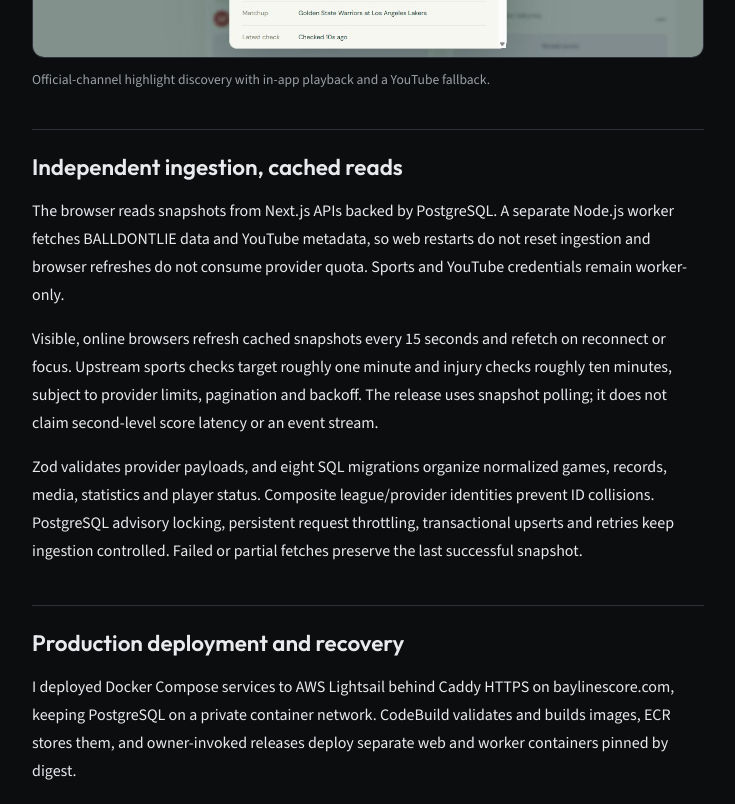
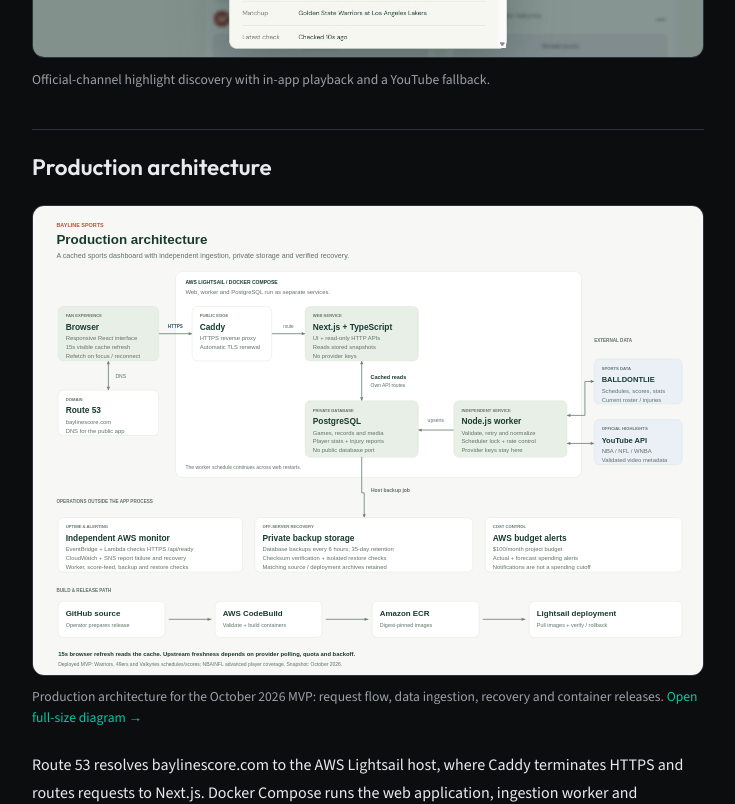
Before and after one commit to AbhinavPrasanna/abhinav-prasanna-portfolio, a React (Vite) app: page /projects/bayline-sports in a window 1280 px wide. Shown: the part 2740-3544 px from the top of the page, without its empty margins (160-895 px from the left). Built offline with nearby package versions, Linux system fonts and the light colour scheme.

Commit message:
Add Bayline Sports architecture diagram and description

```diff
--- a/src/data/projects.ts
+++ b/src/data/projects.ts
@@ -8,9 +8,11 @@
   tech?: string[];
   previewImage?: { src: string; alt: string; caption: string };
   sections?: {
+    id?: string;
     title: string;
     paragraphs: string[];
     image?: { src: string; alt: string; caption: string; portrait?: boolean };
+    diagram?: { src: string; alt: string; caption: string };
   }[];
   caseStudyUrl?: string;
   isSideProject?: boolean;
@@ -75,11 +77,19 @@
         },
       },
       {
-        title: 'Independent ingestion, cached reads',
+        id: 'production-architecture',
+        title: 'Production architecture',
+        diagram: {
+          src: '/case-studies/bayline-sports/images/bayline-architecture.svg',
+          alt: 'Bayline Sports architecture: Route 53 DNS connects fans to Caddy HTTPS and Next.js on AWS Lightsail. An independent Node.js worker fetches sports and YouTube data into private PostgreSQL. Separate monitoring, backups and a CodeBuild-to-ECR release path support operations.',
+          caption: 'Production architecture for the October 2026 MVP: request flow, data ingestion, recovery and container releases.',
+        },
         paragraphs: [
-          'The browser reads snapshots from Next.js APIs backed by PostgreSQL. A separate Node.js worker fetches BALLDONTLIE data and YouTube metadata, so web restarts do not reset ingestion and browser refreshes do not consume provider quota. Sports and YouTube credentials remain worker-only.',
+          'Route 53 resolves baylinescore.com to the AWS Lightsail host, where Caddy terminates HTTPS and routes requests to Next.js. Docker Compose runs the web application, ingestion worker and PostgreSQL as separate services. The web application serves the React interface and read-only APIs from stored snapshots; the database has no public port.',
+          'A separate Node.js worker fetches schedules, scores, statistics and injury reports from BALLDONTLIE, and discovers official highlights through the YouTube API. It validates and normalizes responses before writing PostgreSQL snapshots. Sports and YouTube credentials remain worker-only, so browser traffic does not consume provider quota and web restarts do not reset the ingestion schedule.',
           'Visible, online browsers refresh cached snapshots every 15 seconds and refetch on reconnect or focus. Upstream sports checks target roughly one minute and injury checks roughly ten minutes, subject to provider limits, pagination and backoff. The release uses snapshot polling; it does not claim second-level score latency or an event stream.',
           'Zod validates provider payloads, and eight SQL migrations organize normalized games, records, media, statistics and player status. Composite league/provider identities prevent ID collisions. PostgreSQL advisory locking, persistent request throttling, transactional upserts and retries keep ingestion controlled. Failed or partial fetches preserve the last successful snapshot.',
+          'Operations run outside the application process. EventBridge schedules a Lambda readiness check, with CloudWatch and SNS reporting failure and recovery. Host jobs send verified backups to private off-server storage every six hours, with 35-day retention and isolated restore checks. For releases, an operator prepares GitHub source, CodeBuild validates and builds containers, ECR stores digest-pinned images, and Lightsail pulls them for deployment and verification. AWS budget alerts track actual and forecast spending without enforcing a spending cutoff.',
         ],
       },
       {
--- a/src/pages/ProjectDetail.tsx
+++ b/src/pages/ProjectDetail.tsx
@@ -153,8 +153,19 @@
         </p>
       )}
       {project.sections?.map((section) => (
-        <section key={section.title} className={styles.caseStudySection}>
+        <section key={section.title} id={section.id} className={styles.caseStudySection}>
           <h2>{section.title}</h2>
+          {section.diagram && (
+            <figure className={styles.projectFigure}>
+              <a href={section.diagram.src} target="_blank" rel="noopener noreferrer" aria-label="Open full-size architecture diagram">
+                <img src={section.diagram.src} alt={section.diagram.alt} loading="lazy" className={styles.sectionImage} />
+              </a>
+              <figcaption>
+                {section.diagram.caption}{' '}
+                <a href={section.diagram.src} target="_blank" rel="noopener noreferrer">Open full-size diagram →</a>
+              </figcaption>
+            </figure>
+          )}
           <div className={styles.body}>
             {section.paragraphs.map((paragraph) => <p key={paragraph}>{paragraph}</p>)}
           </div>
```
Also changed, not shown: public/case-studies/bayline-sports/images/bayline-architecture.svg (added).
